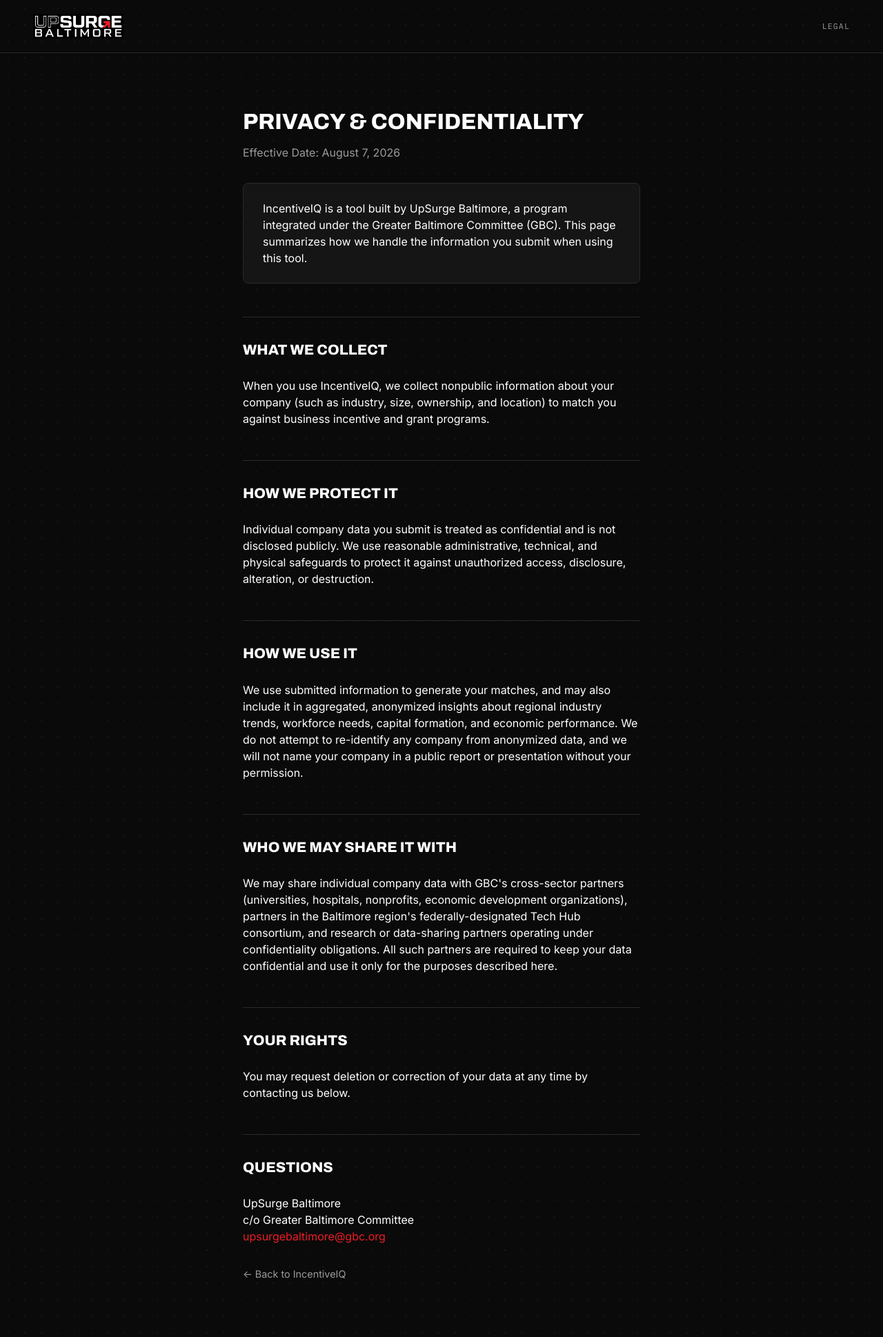
After one commit to Aazubike/upsurge-baltimore-incentives-app, a FastAPI app: template templates/privacy.html in a window 1280 px wide. The commit adds this page. Shown: the whole page at 69% size. Run offline with FastAPI, Linux system fonts and the light colour scheme; the template is opened without the code that fills it, so the values that code supplies are empty; parts of the project's set-up code (start-up, migrations or seed data) failed here and were passed over.

Commit message:
privay policy

```diff
--- a/app/main.py
+++ b/app/main.py
@@ -65,6 +65,11 @@ def home(request: Request):
 @app.get("/how-it-works")
 def how_it_works(request: Request):
     return templates.TemplateResponse("how_it_works.html", {"request": request})
+
+
+@app.get("/privacy")
+def privacy(request: Request):
+    return templates.TemplateResponse("privacy.html", {"request": request})
 
 
 def _company_prefill_data(company: dict) -> dict:
--- a/templates/new_intake.html
+++ b/templates/new_intake.html
@@ -87,6 +87,7 @@
       </div>
 
       <button type="submit" class="submit-btn">See my matches <span class="arrow">&#8599;</span></button>
+      <p class="flow-alt" style="text-align: center; margin-top: 0.75rem;">By submitting, you agree to our <a href="/privacy">Privacy &amp; Confidentiality Policy</a>.</p>
     </form>
   </section>
 
--- /dev/null
+++ b/templates/privacy.html
@@ -0,0 +1,79 @@
+<!DOCTYPE html>
+<html lang="en">
+<head>
+  <meta charset="UTF-8">
+  <meta name="viewport" content="width=device-width, initial-scale=1.0">
+  <title>Privacy & Confidentiality — UpSurge Baltimore</title>
+  <link rel="preconnect" href="https://fonts.googleapis.com">
+  <link href="https://fonts.googleapis.com/css2?family=Archivo:wght@800&family=Inter:wght@400;500&family=IBM+Plex+Mono:wght@400;500&display=swap" rel="stylesheet">
+  <link rel="stylesheet" href="/static/style.css">
+</head>
+<body>
+
+  <header class="site-header">
+    <a href="/"><img class="logo" src="/static/img/upsurge_logo.png" alt="UpSurge Baltimore"></a>
+    <span class="mark">Legal</span>
+  </header>
+
+  <section class="flow-wrap">
+    <h1 class="flow-h1">Privacy &amp; Confidentiality</h1>
+    <p class="flow-sub">Effective Date: August 7, 2026</p>
+
+    <div class="field-group field-card">
+      <p>IncentiveIQ is a tool built by UpSurge Baltimore, a program integrated under
+      the Greater Baltimore Committee (GBC). This page summarizes how we handle the
+      information you submit when using this tool.</p>
+    </div>
+
+    <div class="section-divider">
+      <h2>What We Collect</h2>
+    </div>
+    <p>When you use IncentiveIQ, we collect nonpublic information about your company
+    (such as industry, size, ownership, and location) to match you against business
+    incentive and grant programs.</p>
+
+    <div class="section-divider">
+      <h2>How We Protect It</h2>
+    </div>
+    <p>Individual company data you submit is treated as confidential and is not
+    disclosed publicly. We use reasonable administrative, technical, and physical
+    safeguards to protect it against unauthorized access, disclosure, alteration,
+    or destruction.</p>
+
+    <div class="section-divider">
+      <h2>How We Use It</h2>
+    </div>
+    <p>We use submitted information to generate your matches, and may also include
+    it in aggregated, anonymized insights about regional industry trends, workforce
+    needs, capital formation, and economic performance. We do not attempt to
+    re-identify any company from anonymized data, and we will not name your company
+    in a public report or presentation without your permission.</p>
+
+    <div class="section-divider">
+      <h2>Who We May Share It With</h2>
+    </div>
+    <p>We may share individual company data with GBC's cross-sector partners
+    (universities, hospitals, nonprofits, economic development organizations),
+    partners in the Baltimore region's federally-designated Tech Hub consortium,
+    and research or data-sharing partners operating under confidentiality
+    obligations. All such partners are required to keep your data confidential
+    and use it only for the purposes described here.</p>
+
+    <div class="section-divider">
+      <h2>Your Rights</h2>
+    </div>
+    <p>You may request deletion or correction of your data at any time by
+    contacting us below.</p>
+
+    <div class="section-divider">
+      <h2>Questions</h2>
+    </div>
+    <p>UpSurge Baltimore<br>
+    c/o Greater Baltimore Committee<br>
+    <a href="mailto:upsurgebaltimore@gbc.org" style="color: var(--red); text-decoration: none;">upsurgebaltimore@gbc.org</a></p>
+
+    <a href="/" class="flow-alt-link">&larr; Back to IncentiveIQ</a>
+  </section>
+
+</body>
+</html>
```
